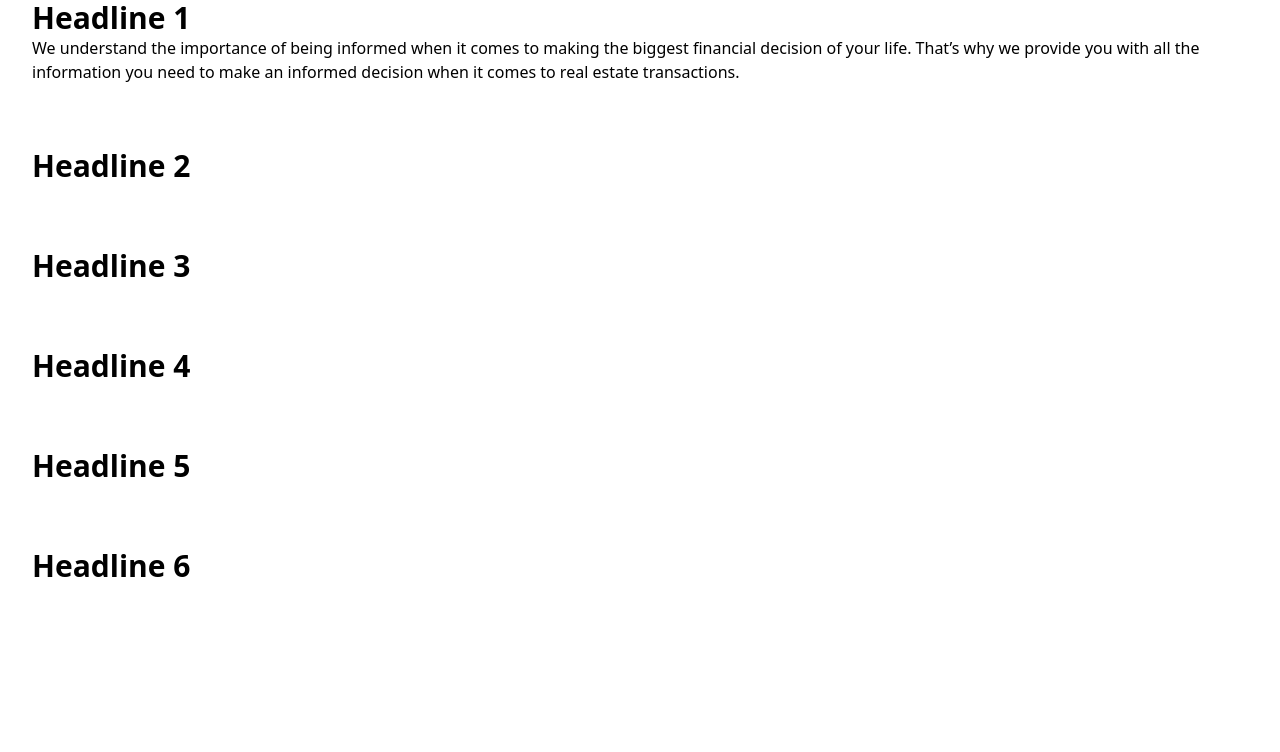
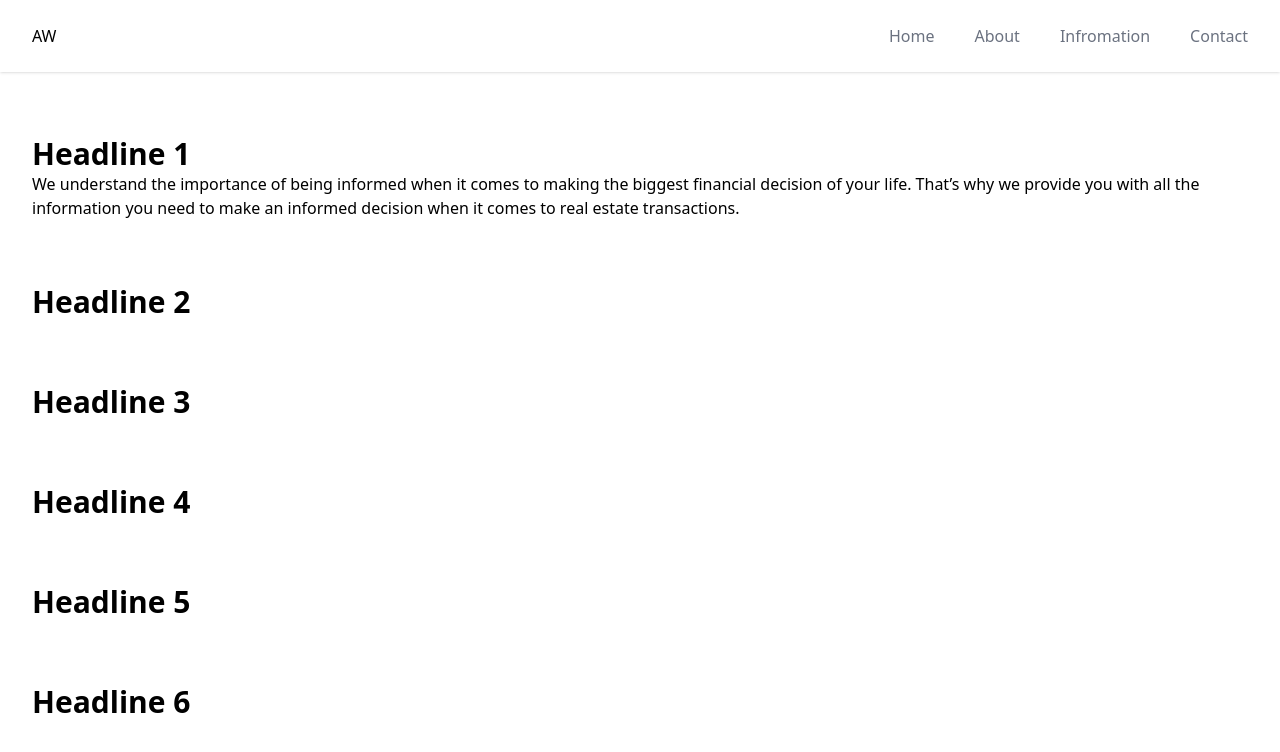
Before and after one commit to iamwillcode/agentwebb, a Next.js app: page / in a window 1280 px wide. Shown: the top 752 px of the page. Built offline with nearby package versions, Linux system fonts and the light colour scheme.

Commit message:
placed header on top of main app

```diff
--- a/pages/_app.tsx
+++ b/pages/_app.tsx
@@ -1,6 +1,12 @@
+import Header from '@/components/Header'
 import '@/styles/globals.css'
 import type { AppProps } from 'next/app'
 
 export default function App({ Component, pageProps }: AppProps) {
-  return <Component {...pageProps} />
+  return (
+    <>
+      <Header />
+      <Component {...pageProps} />
+    </>
+  )
 }
```
